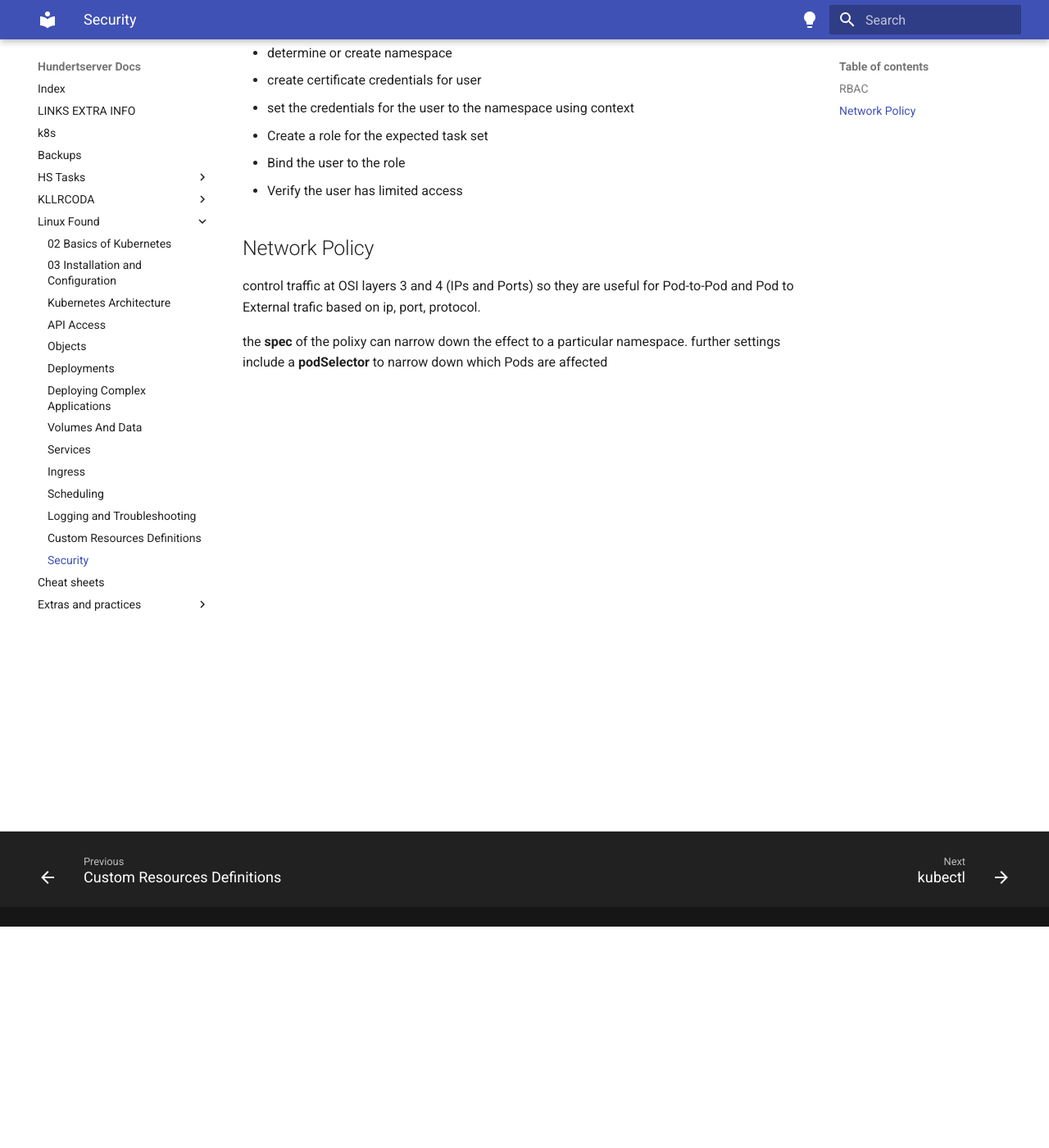
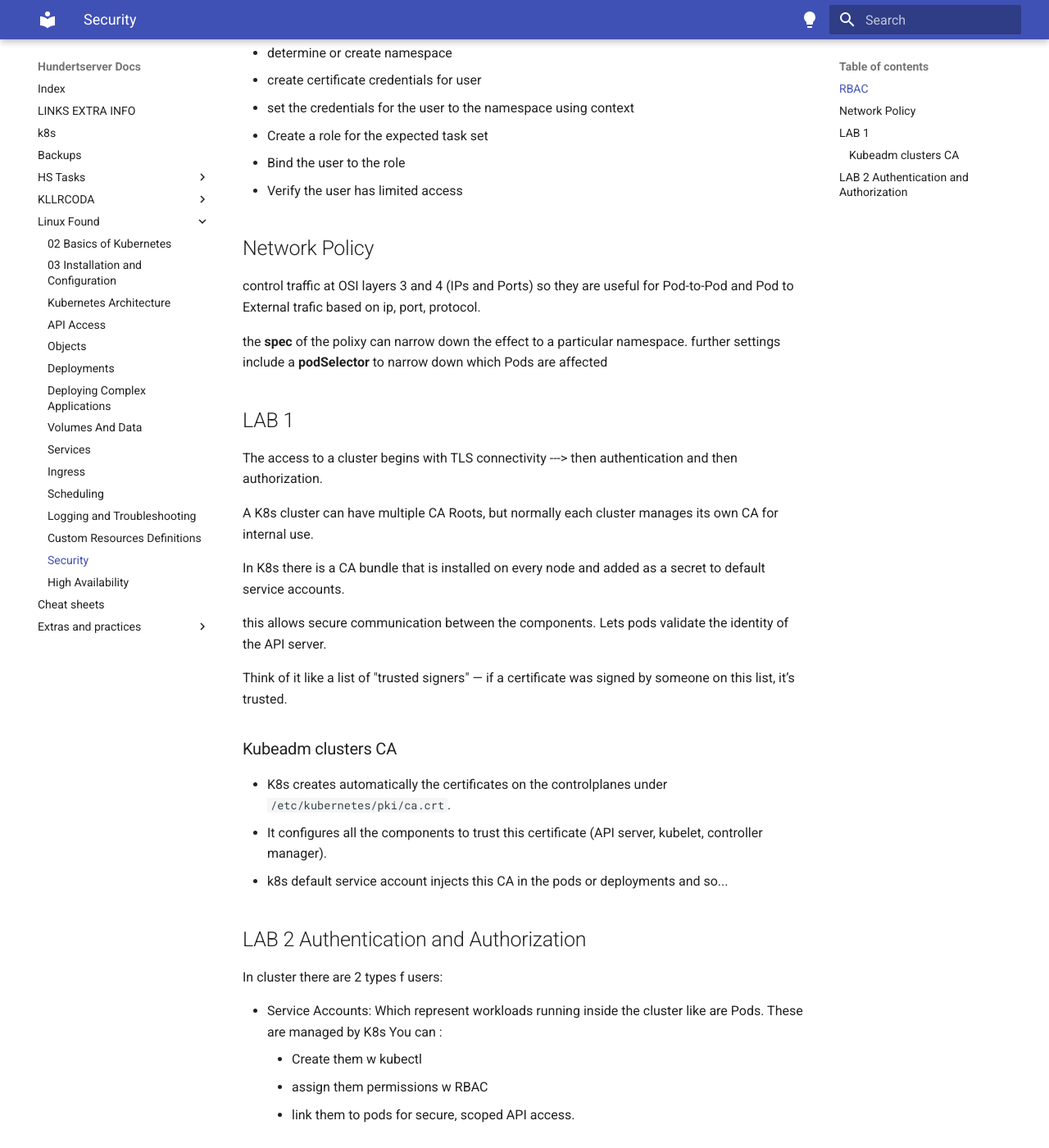
Before and after one commit to DeliaBarron/Kubernetes-Learning, an MkDocs documentation site: the page built from docs/Linux Found/15-Security.md, in a window 1280 px wide and 1400 px high, scrolled down 270 px. Shown: the whole window at 82% size. Built offline with MkDocs 1.6.1 and Material for MkDocs 9.7.7, drawn with Linux system fonts in a browser that asks for light colours; comment, search, counter and statistics services are not loaded; some of the changed text lies outside the part shown.

```diff
--- a/docs/Linux Found/15-Security.md
+++ b/docs/Linux Found/15-Security.md
@@ -16,3 +16,53 @@ To access K8s Clusters you need:
 control traffic at OSI layers 3 and 4 (IPs and Ports) so they are useful for Pod-to-Pod and Pod to External trafic based on ip, port, protocol.
 
 the **spec** of the polixy can narrow down the effect to a particular namespace. further settings include a **podSelector**  to narrow down which Pods are affected
+
+## LAB 1
+The access to a cluster begins with TLS connectivity ---> then authentication and then authorization.
+
+A K8s cluster can have multiple CA Roots, but normally each cluster manages its own CA for internal use.
+
+In K8s there is a CA bundle that is installed on every node and added as a secret to default service accounts.
+
+
+this allows secure communication between the components. Lets pods validate the identity of the API server.
+
+Think of it like a list of "trusted signers" — if a certificate was signed by someone on this list, it’s trusted.
+
+### Kubeadm clusters CA
+- K8s creates automatically the certificates on the controlplanes under `/etc/kubernetes/pki/ca.crt`.
+- It configures all the components to trust this certificate (API server, kubelet, controller manager).
+- k8s default service account injects this CA in the pods or deployments and so...
+
+## LAB 2 Authentication and Authorization
+In cluster there are 2 types f users:
+
+- Service Accounts:
+Which represent workloads running inside the cluster like are Pods.
+These are managed by K8s
+You can :
+    - Create them w kubectl
+    - assign them permissions w RBAC
+    - link them to pods for secure, scoped API access.
+
+They come automatically w a token to authenticate to the API and a CA certificate to verify the API server.
+
+
+-  Normal Users (aka Human Users)
+Represent real people (e.g., DevOps engineers, developers).
+
+Used for running kubectl, accessing the dashboard, etc.
+
+Not managed by Kubernetes directly.
+
+They are assumed to be managed externally, such as by:
+
+A certificate authority (cert-based auth)
+
+OIDC (e.g., Google, GitHub, Azure AD)
+
+Keystone (OpenStack)
+
+LDAP, SAML, etc.
+
+**We will use RBACto configure access to actions within anamespacefor a new contractor,Developer Danwho will beworking on a new project.**
```
Also changed, not shown: docs/HS-Tasks/K8S_MonitoringDelia.md (+2 -0 lines), docs/HS-Tasks/K8s_Monitoring.md (+19 -2 lines), docs/Linux Found/16-High-Availability.md (added, +2 -0 lines), 1 other file.
